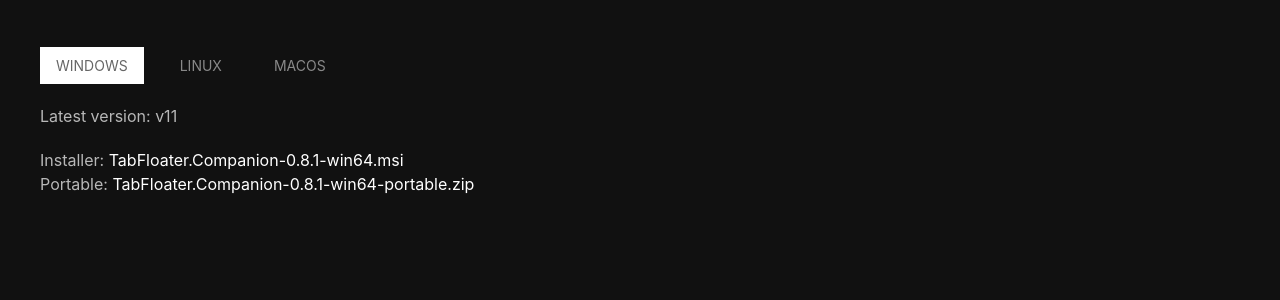
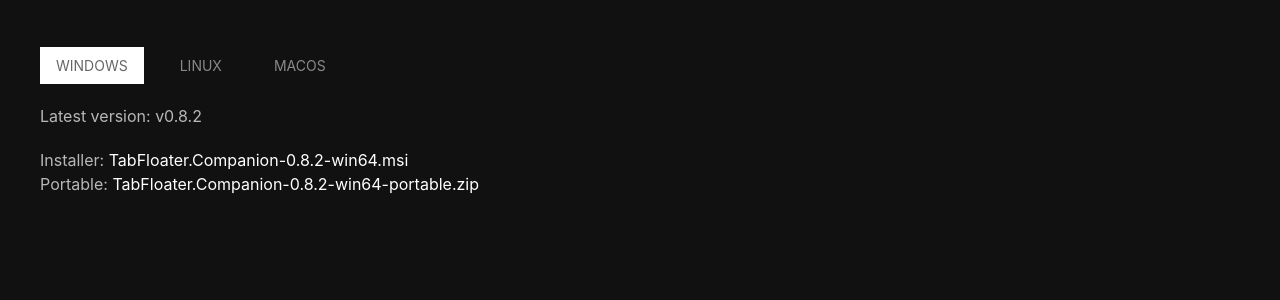
Before and after one commit to tabfloater/tabfloater.github.io, a Jekyll site: the page built from download.html, in a window 1280 px wide. Shown: the part 259-559 px from the top of the page. Built offline with Jekyll 4.4.1, drawn with Linux system fonts in a browser that asks for light colours.

Commit message:
Update Windows versions for release v0.8.2

```diff
--- a/_data/downloads.yml
+++ b/_data/downloads.yml
@@ -5,7 +5,7 @@ companion:
     tag: v0.8.2_companion
     appimage: tabfloater-companion-0.8.2-x86_64.AppImage
   windows:
-    version: v11
-    tag: v11_companion
-    installer: TabFloater.Companion-0.8.1-win64.msi
-    portable: TabFloater.Companion-0.8.1-win64-portable.zip
+    version: v0.8.2
+    tag: v0.8.2_companion
+    installer: TabFloater.Companion-0.8.2-win64.msi
+    portable: TabFloater.Companion-0.8.2-win64-portable.zip
```
